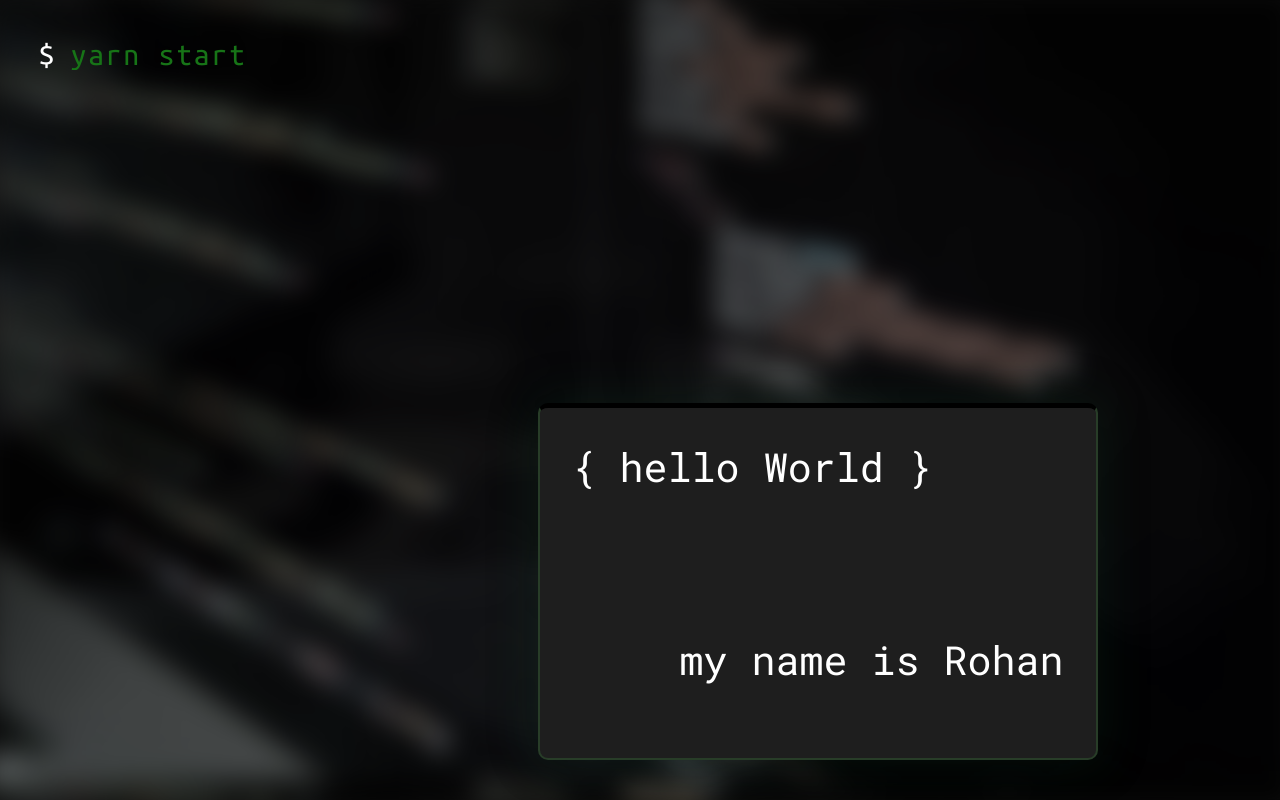
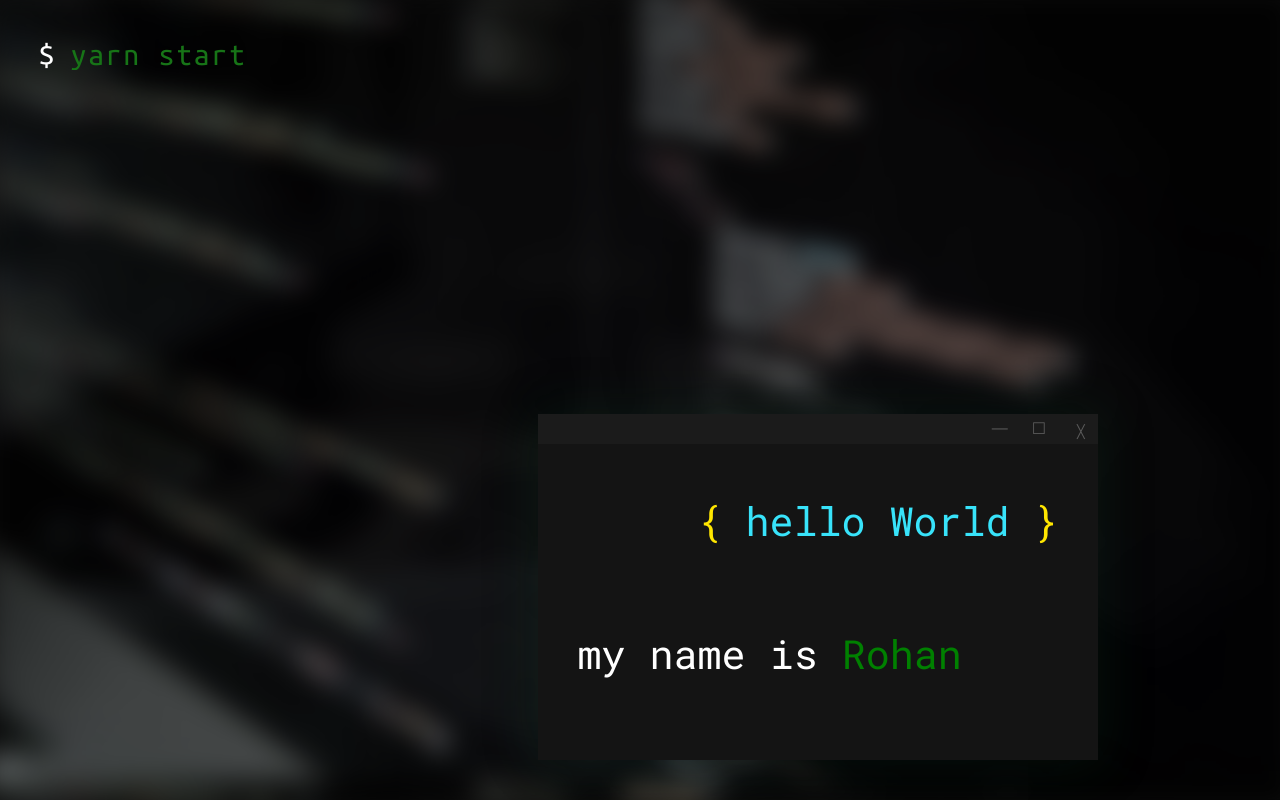
Before and after one commit to rnnc/portfoliosite, a React (Create React App) app in the folder client/: page / in a window 1280 px wide. Shown: the top 800 px of the page. Built offline with nearby package versions, Linux system fonts and the light colour scheme.

Commit message:
modified intro

```diff
--- a/client/src/Components/Intro.jsx
+++ b/client/src/Components/Intro.jsx
@@ -34,11 +34,31 @@ export default class Intro extends Component {
               </div>
 
               <div className={ `consoleout ${visible}` }>
-                <span className={ visible }>
-                  { ` { hello World } ` }
+                <div className="topbar">
+                  {/* <div className="title">
+                    console
+                  </div> */}
+                  <span className="exit">
+                    <div className="cross">
+                      { "╳" }
+                    </div>
+                  </span>
+                  <span className="expand">
+                    { "☐" }
+                  </span>
+                  <span className="minimize">
+                    { "—" }
+                  </span>
+                </div>
+
+                <span hidden={ !inView }>
+                  <span className="bracket">{ "{ " }</span>
+                  <span className="hw">hello World</span>
+                  <span className="bracket">{ " }" }</span>
                 </span>
-                <span className={ visible }>
-                  { " my name is Rohan " }
+                <span hidden={ !inView }>
+                  <span className="intro_name">{ "my name is " }</span>
+                  <span className="name">{ " Rohan" }</span>
                 </span>
               </div>
 
--- a/client/src/Styles/Intro.scss
+++ b/client/src/Styles/Intro.scss
@@ -3,6 +3,15 @@ $bgImage: url('../images/bg_code.jpg');
   font-family: "Ubuntu Mono";
   font-size: 2em;
   position: relative;
+}
+
+@mixin hoverBG( $color,
+$transDur: 0.25s) {
+  &:hover {
+    background: $color;
+    transition: background-color $transDur, color $transDur;
+    color: white;
+  }
 }
 
 @keyframes typing {
@@ -78,14 +87,12 @@ $bgImage: url('../images/bg_code.jpg');
 }
 
 .consoleout {
-  border-radius: 10px;
-  background: #1E1E1E;
-  border: 2.5px solid rgb(40, 61, 40);
-  border-top: 5px solid black;
+  /* border-radius: 0 0 10px 10px; */
+  background: #141414;
+  /* border: 2.5px solid rgb(40, 61, 40); */
   box-shadow: 0px 0px 50px 5px rgba(21, 85, 53, 0.171);
   height: auto;
   width: 35em;
-  padding: 2em;
   position: absolute;
   bottom: 5%;
   left: 200%;
@@ -101,18 +108,72 @@ $bgImage: url('../images/bg_code.jpg');
     left: 65%;
     transition: left 1s cubic-bezier(0.645, 0.045, 0.355, 1) 1.5s, box-shadow 0.5s;
   }
+  .topbar {
+    position: absolute;
+    height: 30px;
+    width: 100%;
+    background: #1b1b1b;
+    display: inline-flex;
+    flex-direction: row-reverse;
+    color: rgb(92, 92, 92);
+    user-select: none;
+    .title {
+      position: absolute;
+      left: 0;
+      padding: 0.5em;
+    }
+    >span {
+      padding: 5px 10px;
+      width: 7%;
+      text-align: center;
+      cursor: pointer;
+      transition: background-color 0.35s, color 0.35s;
+      &.exit {
+        .cross {
+          position: absolute;
+          transform: scale(0.8);
+          bottom: 10%;
+          right: 2.1%;
+        }
+        @include hoverBG(rgba(233, 41, 41, 0.911));
+      }
+      &.expand {
+        @include hoverBG(rgba(250, 215, 18, 0.781));
+      }
+      &.minimize {
+        @include hoverBG(rgba(0, 128, 0, 0.63));
+      }
+    }
+  }
   >span {
     font-family: 'Roboto Mono', sans-serif;
     font-weight: 400;
     font-size: 2.5em;
     white-space: nowrap;
     color: white;
+    padding: 1em;
+    &:nth-of-type(1) {
+      text-align: right;
+      padding-top: 2em;
+    }
+    &:nth-of-type(2) {
+      padding-bottom: 2em;
+    }
+    .bracket {
+      color: rgb(255, 230, 0);
+    }
+    .hw {
+      color: rgb(56, 227, 250);
+    }
+    .name {
+      color: green;
+    }
   }
-  >span:nth-child(2) {
+  /* >span:nth-child(2) {
     text-align: right;
     padding-top: 3.5em;
     padding: 3.5em 0 1em 0;
-  }
+  } */
   @media screen and (max-width: 500px) {
     transform: scale(0.5);
   }
```
